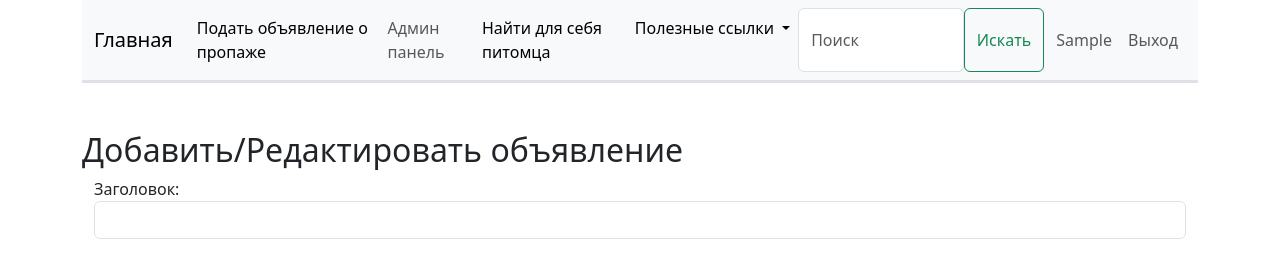
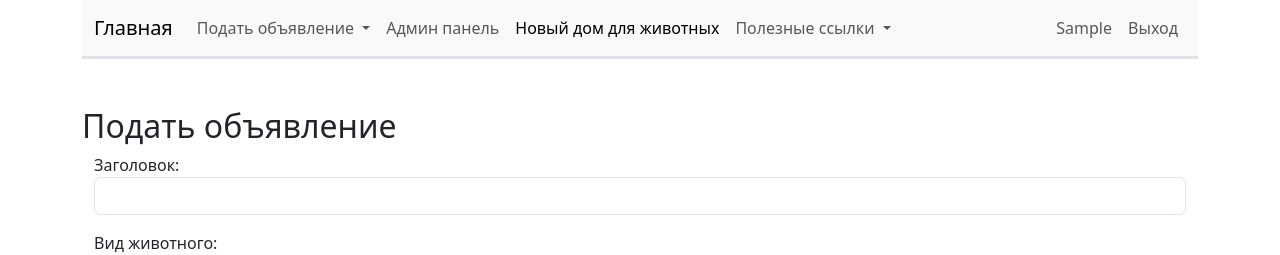
Before and after one commit to Alex4892/animal_project, a Django app: page /add_animal/ in a window 1280 px wide. Shown: the top 255 px of the page. Run offline with Django 5.2, Linux system fonts and the light colour scheme; the visitor is signed in with stand-in values (Sample User, id 1); data that the repository does not hold is empty; parts of the project's set-up code (start-up, migrations or seed data) failed here and were passed over.

Commit message:
Правки в разделе об объявлении

```diff
--- a/templates/animals/add_animal.html
+++ b/templates/animals/add_animal.html
@@ -5,7 +5,7 @@
 {% endblock %}
 {% block content %}
 <div>
-    <h2>Добавить/Редактировать объявление</h2>
+    <h2>Подать объявление</h2>
     <div class="container">
       <form method="post" enctype="multipart/form-data" class="mb-5">
           {% csrf_token %}
--- a/templates/base.html
+++ b/templates/base.html
@@ -19,8 +19,17 @@
               </button>
               <div class="collapse navbar-collapse" id="navbarScroll">
                 <ul class="navbar-nav me-auto my-2 my-lg-0 navbar-nav-scroll" style="--bs-scroll-height: 100px;">
-                  <li class="nav-item">
-                    <a class="nav-link active" aria-current="page" href="{% url 'animals:add_animal' %}">Подать объявление о пропаже</a>
+                  <li class="nav-item dropdown">
+                    <a class="nav-link dropdown-toggle" href="#" id="navbarScrollingDropdown" role="button" data-bs-toggle="dropdown" aria-expanded="false">
+                      Подать объявление
+                    </a>
+                      <ul class="dropdown-menu" aria-labelledby="navbarScrollingDropdown">
+                        <li><a class="dropdown-item" aria-current="page" href="{% url 'animals:add_animal' %}">Объявление о пропавшем животном</a></li>
+                        <li><a class="dropdown-item" aria-current="page" href="{% url 'animals:add_animal' %}">Объявление о найденном животном</a></li>
+                        {% comment %} <li><a class="dropdown-item" href="#">Другое действие</a></li>
+                        <li><hr class="dropdown-divider"></li>
+                        <li><a class="dropdown-item" href="#">Что-то еще</a></li> {% endcomment %}
+                      </ul>
                     {% comment %} <a class="nav-link active" aria-current="page" href="#">Объявление о пропаже животного</a> {% endcomment %}
                   </li>
                   {% if user.is_staff %}
@@ -29,10 +38,10 @@
                   </li>
                   {% endif %}
                   <li class="nav-item">
-                    <a class="nav-link active" aria-current="page" href="#">Найти для себя питомца</a>
+                    <a class="nav-link active" aria-current="page" href="#">Новый дом для животных</a>
                   </li>
                   <li class="nav-item dropdown">
-                    <a class="nav-link active dropdown-toggle" aria-current="page" href="#" id="navbarScrollingDropdown" role="button" data-bs-toggle="dropdown" aria-expanded="false">
+                    <a class="nav-link dropdown-toggle" href="#" id="navbarScrollingDropdown" role="button" data-bs-toggle="dropdown" aria-expanded="false">
                       Полезные ссылки
                     </a>
                     <ul class="dropdown-menu" aria-labelledby="navbarScrollingDropdown">
@@ -43,10 +52,10 @@
                       <li><a class="dropdown-item" href="#">Что-то еще</a></li> {% endcomment %}
                     </ul>
                   </li>
-                  <form class="d-flex">
+                  {% comment %} <form class="d-flex">
                     <input class="form-control mе-1" type="search" placeholder="Поиск" aria-label="Поиск">
                     <button class="btn btn-outline-success me-1" type="submit">Искать</button>
-                  </form>
+                  </form> {% endcomment %}
                 </ul>
               </div>
               {% if user.is_authenticated %}
```
